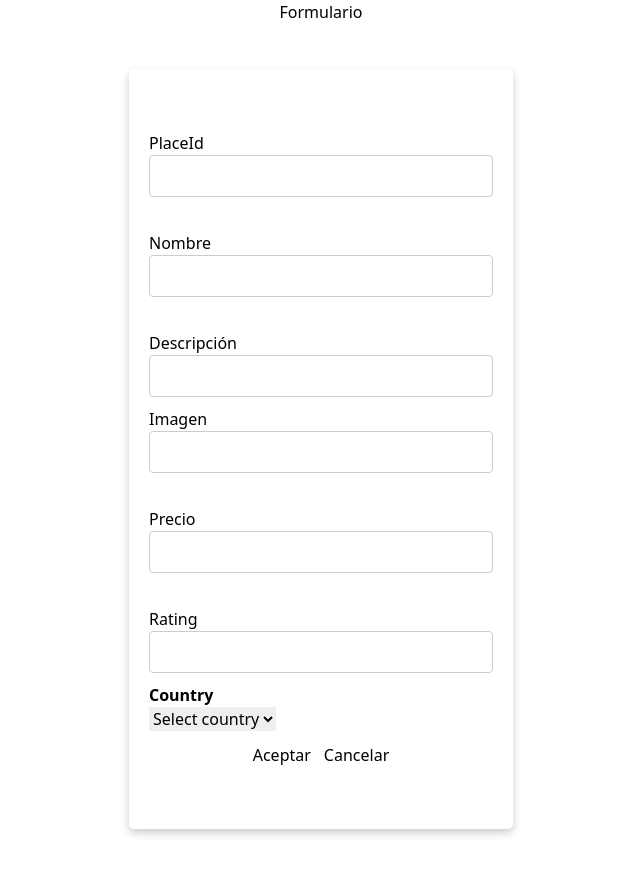
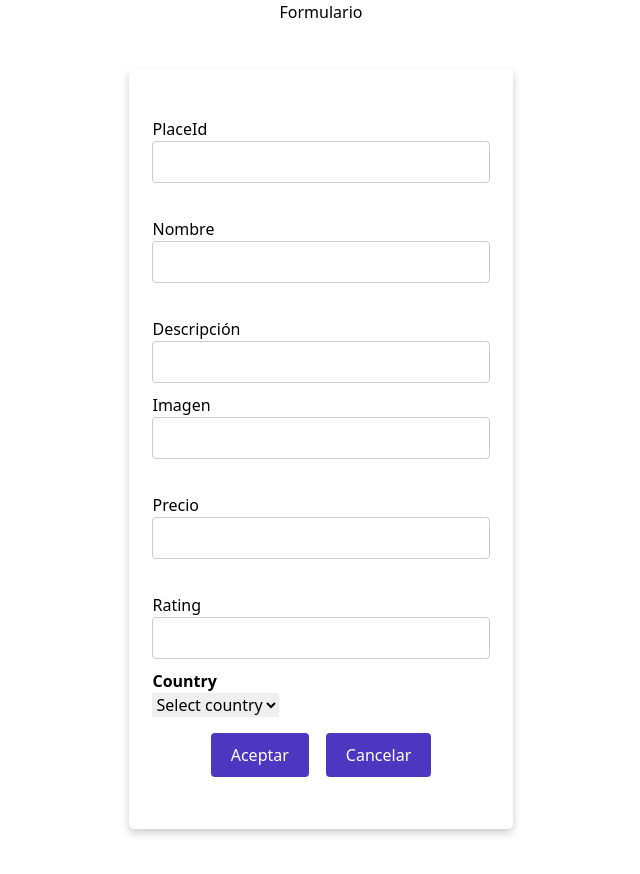
Before and after one commit to ItsChavesCR/TouristTreasures, a React (Vite) app: page /addplace in a window 1280 px wide. Shown: the top 874 px of the page, without its empty margins (319-959 px from the left). Built offline with nearby package versions, Linux system fonts and the light colour scheme.

Commit message:
styles form

```diff
--- a/src/components/NewPlaceForm.tsx
+++ b/src/components/NewPlaceForm.tsx
@@ -5,7 +5,7 @@ import { createPlaces } from '../services/Places';
 
 const NewPlaceForm = () => {
 
-  const { register, handleSubmit } = useForm();
+  const { register, handleSubmit, formState: {errors} } = useForm();
 
   const navigate = useNavigate();
 
@@ -79,6 +79,10 @@ const NewPlaceForm = () => {
               })}
               id='ratingInput'
             />
+
+            {errors.rating && (
+            <span className='error-message'>{errors.rating.message}</span>)}
+           <br/>
             <label
               htmlFor='countryId'>
               <strong>Country</strong>
@@ -97,8 +101,8 @@ const NewPlaceForm = () => {
             </select>
           </div>
           <div className='confirm-input'>
-            <button type='submit' value='Aceptar' >Aceptar</button>
-            <button type='submit' value='Cancelar' onClick={handleCancel} >Cancelar</button>
+            <button className='Button' type='submit' value='Aceptar' >Aceptar</button>
+            <button className='Button' type='submit' value='Cancelar' onClick={handleCancel} >Cancelar</button>
           </div>
         </form>
       </div>
--- a/src/styles/NewPlaceForm.css
+++ b/src/styles/NewPlaceForm.css
@@ -44,15 +44,6 @@
     border-radius: 4px;
   }
 
-  input[type="submit"] {
-    background-color: #509752;
-    color: white;
-    padding: 10px 20px;
-    border: none;
-    border-radius: 4px;
-    cursor: pointer;
-
-  }
 
   .confirm-input{
     display: flex;
@@ -60,4 +51,23 @@
     justify-content: center;
     column-gap: 13px;
     margin-top: 12px;
+
   }
+
+  .error-message{
+    color:red;
+  }
+
+  .Button{
+    background-color: #4d37c0;
+    border: none;
+    color: white;
+    padding: 10px 20px;
+    text-align: center;
+    text-decoration: none;
+    display: inline-block;
+    font-size: 16px;
+    margin: 4px 2px;
+    cursor: pointer;
+    border-radius: 4px;
+  }
```
